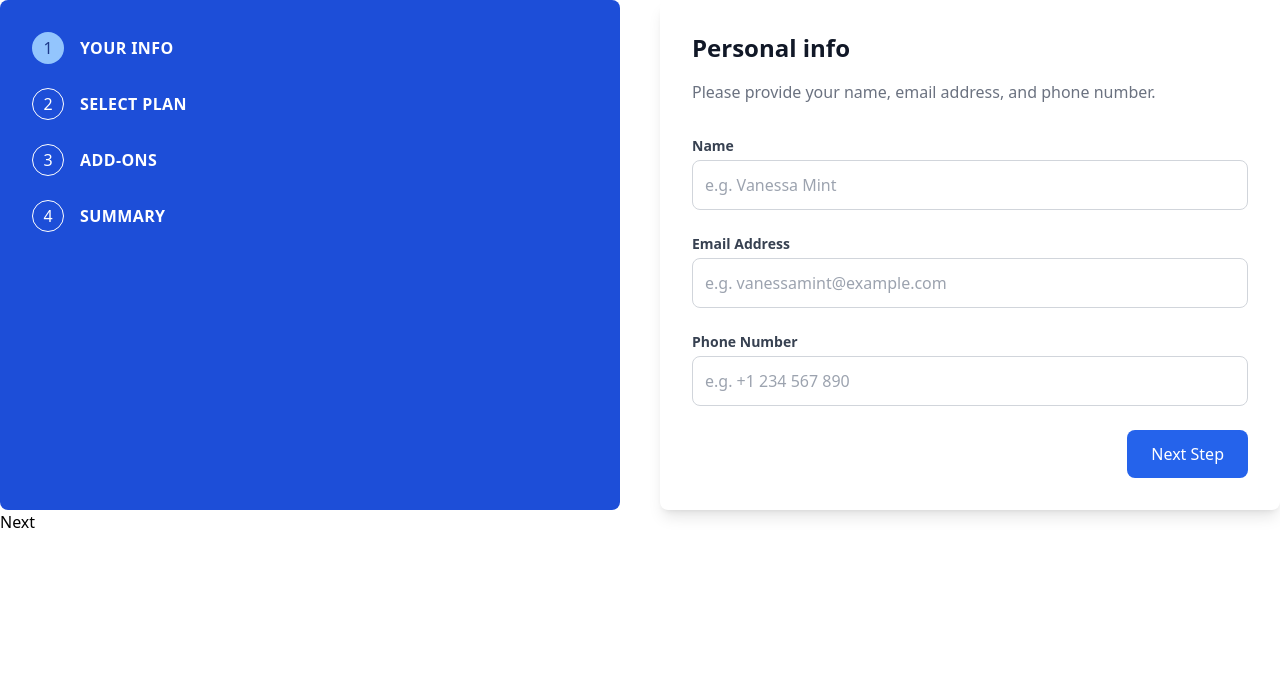
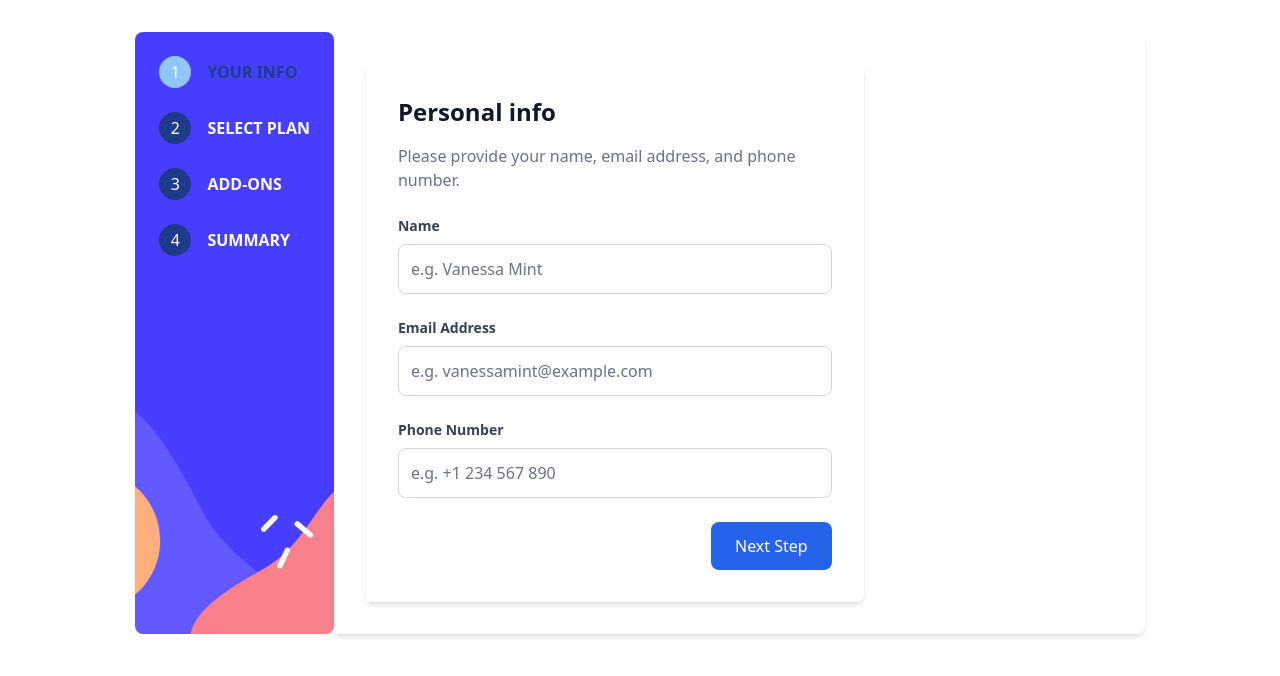
Before and after one commit to Reemaz88/multi-step-form-main, a React (Create React App) app: page / in a window 1280 px wide. Shown: the top 676 px of the page. Built offline with nearby package versions, Linux system fonts and the light colour scheme.

Commit message:
after step 3

```diff
--- a/package.json
+++ b/package.json
@@ -3,12 +3,14 @@
   "version": "0.1.0",
   "private": true,
   "dependencies": {
+    "@tailwindcss/forms": "^0.5.9",
     "@testing-library/jest-dom": "^5.17.0",
     "@testing-library/react": "^13.4.0",
     "@testing-library/user-event": "^13.5.0",
     "formik": "^2.4.6",
     "react": "^18.3.1",
     "react-dom": "^18.3.1",
+    "react-router-dom": "^6.26.2",
     "react-scripts": "5.0.1",
     "web-vitals": "^2.1.4",
     "yup": "^1.4.0"
--- a/src/App.js
+++ b/src/App.js
@@ -1,54 +1,31 @@
-import React, { useState } from "react";
-import StepOne from "./Components/StepOne";
-import StepTwo from "./Components/StepTwo";
-import StepThree from "./Components/StepThree";
-import StepFour from "./Components/StepFour";
-// import FormStepper from "./Components/FormStepper";
-import { Formik, Form } from "formik";
-import validationSchema from "./schemas/validationSchema";
-import initialValues from "./formData";
+import React, { useState } from 'react';
+import { BrowserRouter as Router, Routes, Route } from "react-router-dom";
+import Sidebar from './Components/Sidebar';
+import StepOne from './Components/StepOne';
+import StepTwo from './Components/StepTwo';
+import StepThree from './Components/StepThree';
+import StepFour from './Components/StepFour';
 
-const steps = [
-  { component: StepOne, label: "Personal Info" },
-  { component: StepTwo, label: "Plan Selection" },
-  { component: StepThree, label: "Add-ons" },
-  { component: StepFour, label: "Summary" },
-];
-
-function App() {
-  const [step, setStep] = useState(0);
-
-  const handleNext = (values) => {
-    setStep(step + 1);
-  };
-
-  const handleBack = () => {
-    setStep(step - 1);
-  };
-
-  const CurrentStep = steps[step].component;
+const App = () => {
+  // State to track current step
+  const [currentStep, setCurrentStep] = useState(1);
 
   return (
-    <div className="app-container">
-      <Formik
-        initialValues={initialValues}
-        validationSchema={validationSchema[step]}
-        onSubmit={handleNext}
-      >
-        {({ values }) => (
-          <Form>
-            <CurrentStep />
-            <div className="buttons">
-              {step > 0 && <button onClick={handleBack}>Back</button>}
-              <button type="submit">{step === steps.length - 1 ? "Submit" : "Next"}</button>
-            </div>
-          </Form>
-        )}
-      </Formik>
-    </div>
+    <Router>
+      <div className="flex min-h-screen justify-center bg-blue-50 p-8">
+        {/* Pass currentStep dynamically to Sidebar */}
+        <Sidebar currentStep={currentStep} />
+        <div className="w-2/3 bg-white p-8 rounded-r-lg shadow-md">
+          <Routes>
+            <Route path="/" element={<StepOne setCurrentStep={setCurrentStep} />} />
+            <Route path="/step2" element={<StepTwo setCurrentStep={setCurrentStep} />} />
+            <Route path="/step3" element={<StepThree setCurrentStep={setCurrentStep} />} />
+            <Route path="/step4" element={<StepFour setCurrentStep={setCurrentStep} />} />
+          </Routes>
+        </div>
+      </div>
+    </Router>
   );
-}
+};
 
 export default App;
-
-// <FormStepper steps={steps} currentStep={step} />
--- /dev/null
+++ b/src/Components/Sidebar.js
@@ -0,0 +1,27 @@
+import React from "react";
+
+const Sidebar = ({ currentStep }) => {
+  const steps = [
+    { step: 1, label: 'Your Info' },
+    { step: 2, label: 'Select Plan' },
+    { step: 3, label: 'Add-ons' },
+    { step: 4, label: 'Summary' },
+  ];
+
+  return (
+    <div className="bg-custom-bg bg-cover bg-center text-white p-6 rounded-lg">
+      {steps.map(({ step, label }) => (
+        <div key={step} className="flex items-center mb-6">
+          <div className={`w-8 h-8 ${currentStep === step ? 'bg-blue-300' : 'bg-blue-900'} rounded-full flex items-center justify-center text-white`}>
+            {step}
+          </div>
+          <p className={`ml-4 uppercase font-semibold ${currentStep === step ? 'text-blue-900' : 'text-white'}`}>
+            {label}
+          </p>
+        </div>
+      ))}
+    </div>
+  );
+};
+
+export default Sidebar;
--- a/src/Components/StepOne.js
+++ b/src/Components/StepOne.js
@@ -1,115 +1,60 @@
 import React from "react";
-import { Field, ErrorMessage } from "formik";
+import { Formik, Form, Field, ErrorMessage } from "formik";
+import * as Yup from "yup";
+import { useNavigate } from "react-router-dom";
 
-const StepOne = () => {
+const validationSchema = Yup.object({
+  name: Yup.string().required("This field is required"),
+  email: Yup.string().email("Invalid email address").required("This field is required"),
+  phone: Yup.string().required("This field is required"),
+});
+
+const StepOne = ({ setCurrentStep }) => {
+  const navigate = useNavigate();
+
   return (
-    <div className="grid grid-cols-1 lg:grid-cols-2 gap-10">
-      {/* Sidebar */}
-      <div className="bg-blue-700 text-white p-8 rounded-lg flex flex-col justify-between">
-        <div>
-          <div className="flex items-center mb-6">
-            <div className="w-8 h-8 bg-blue-300 text-blue-900 rounded-full flex items-center justify-center mr-4">
-              1
-            </div>
-            <p className="uppercase tracking-wide font-semibold">Your Info</p>
-          </div>
-          <div className="flex items-center mb-6">
-            <div className="w-8 h-8 border border-white text-white rounded-full flex items-center justify-center mr-4">
-              2
-            </div>
-            <p className="uppercase tracking-wide font-semibold">Select Plan</p>
-          </div>
-          <div className="flex items-center mb-6">
-            <div className="w-8 h-8 border border-white text-white rounded-full flex items-center justify-center mr-4">
-              3
-            </div>
-            <p className="uppercase tracking-wide font-semibold">Add-ons</p>
-          </div>
-          <div className="flex items-center">
-            <div className="w-8 h-8 border border-white text-white rounded-full flex items-center justify-center mr-4">
-              4
-            </div>
-            <p className="uppercase tracking-wide font-semibold">Summary</p>
-          </div>
-        </div>
-        <div className="mt-8">
-          {/* Place additional design elements here if needed */}
-        </div>
+    <div className="flex">
+      <div className="p-8 bg-white w-2/3 rounded-r-lg shadow-md">
+        <Formik
+          initialValues={{ name: "", email: "", phone: "" }}
+          validationSchema={validationSchema}
+          onSubmit={(values) => {
+            console.log(values);
+            setCurrentStep(2); // Set the current step to 2
+            navigate("/step2"); // Navigate to Step 2
+          }}
+        >
+          {() => (
+            <Form>
+              <h2 className="text-2xl font-bold text-gray-900 mb-4">Personal info</h2>
+              <p className="text-gray-500 mb-6">Please provide your name, email address, and phone number.</p>
+
+              <div className="mb-6">
+                <label htmlFor="name" className="block text-sm font-semibold text-gray-700">Name</label>
+                <Field name="name" type="text" placeholder="e.g. Vanessa Mint" className="w-full mt-2 p-3 border border-gray-300 rounded-lg focus:ring-2 focus:ring-blue-500" />
+                <ErrorMessage component="div" name="name" className="text-red-500 text-sm mt-1" />
               </div>
 
-      {/* Form Section */}
-      <div className="bg-white p-8 rounded-lg shadow-lg">
-        <h2 className="text-2xl font-bold text-gray-900 mb-4">Personal info</h2>
-        <p className="text-gray-500 mb-8">
-          Please provide your name, email address, and phone number.
-        </p>
-
-        {/* Name Field */}
               <div className="mb-6">
-          <label className="text-sm font-semibold text-gray-700 mb-1 block" htmlFor="name">
-            Name
-          </label>
-          <Field
-            className="w-full border border-gray-300 rounded-lg p-3 focus:outline-none focus:ring-2 focus:ring-blue-500"
-            id="name"
-            name="personalInfo.name"
-            placeholder="e.g. Vanessa Mint"
-            type="text"
-          />
-          <ErrorMessage
-            name="personalInfo.name"
-            component="div"
-            className="text-red-500 text-sm mt-1"
-          />
+                <label htmlFor="email" className="block text-sm font-semibold text-gray-700">Email Address</label>
+                <Field name="email" type="email" placeholder="e.g. vanessamint@example.com" className="w-full mt-2 p-3 border border-gray-300 rounded-lg focus:ring-2 focus:ring-blue-500" />
+                <ErrorMessage component="div" name="email" className="text-red-500 text-sm mt-1" />
               </div>
 
-        {/* Email Field */}
               <div className="mb-6">
-          <label className="text-sm font-semibold text-gray-700 mb-1 block" htmlFor="email">
-            Email Address
-          </label>
-          <Field
-            className="w-full border border-gray-300 rounded-lg p-3 focus:outline-none focus:ring-2 focus:ring-blue-500"
-            id="email"
-            name="personalInfo.email"
-            placeholder="e.g. vanessamint@example.com"
-            type="email"
-          />
-          <ErrorMessage
-            name="personalInfo.email"
-            component="div"
-            className="text-red-500 text-sm mt-1"
-          />
+                <label htmlFor="phone" className="block text-sm font-semibold text-gray-700">Phone Number</label>
+                <Field name="phone" type="text" placeholder="e.g. +1 234 567 890" className="w-full mt-2 p-3 border border-gray-300 rounded-lg focus:ring-2 focus:ring-blue-500" />
+                <ErrorMessage component="div" name="phone" className="text-red-500 text-sm mt-1" />
               </div>
 
-        {/* Phone Number Field */}
-        <div className="mb-6">
-          <label className="text-sm font-semibold text-gray-700 mb-1 block" htmlFor="phone">
-            Phone Number
-          </label>
-          <Field
-            className="w-full border border-gray-300 rounded-lg p-3 focus:outline-none focus:ring-2 focus:ring-blue-500"
-            id="phone"
-            name="personalInfo.phone"
-            placeholder="e.g. +1 234 567 890"
-            type="text"
-          />
-          <ErrorMessage
-            name="personalInfo.phone"
-            component="div"
-            className="text-red-500 text-sm mt-1"
-          />
-        </div>
-
-        {/* Next Step Button */}
               <div className="flex justify-end">
-          <button
-            type="submit"
-            className="bg-blue-600 text-white px-6 py-3 rounded-lg hover:bg-blue-700 focus:outline-none focus:ring-2 focus:ring-blue-500"
-          >
+                <button type="submit" className="bg-blue-600 text-white py-3 px-6 rounded-lg hover:bg-blue-700 focus:outline-none focus:ring-2 focus:ring-blue-500">
                   Next Step
                 </button>
               </div>
+            </Form>
+          )}
+        </Formik>
       </div>
     </div>
   );
--- a/src/Components/StepThree.js
+++ b/src/Components/StepThree.js
@@ -0,0 +1,61 @@
+import React from "react";
+import { Formik, Form, Field, ErrorMessage } from "formik";
+import * as Yup from "yup";
+import { useNavigate } from "react-router-dom";
+
+// Validation schema for Step Three (e.g., Add-ons)
+const validationSchema = Yup.object({
+  addons: Yup.array().required("Please select at least one add-on"),
+});
+
+const StepThree = ({ setCurrentStep }) => {
+  const navigate = useNavigate();
+
+  return (
+    <div className="flex">
+      <div className="p-8 bg-white w-2/3 rounded-r-lg shadow-md">
+        <Formik
+          initialValues={{ addons: [] }}
+          validationSchema={validationSchema}
+          onSubmit={(values) => {
+            console.log(values);
+            setCurrentStep(4); // Set the current step to 4
+            navigate("/step4"); // Navigate to Step Four (Summary)
+          }}
+        >
+          {() => (
+            <Form>
+              <h2 className="text-2xl font-bold text-gray-900 mb-4">Add-ons</h2>
+              <p className="text-gray-500 mb-6">Please select the add-ons you'd like to include.</p>
+
+              {/* Add-ons Field (Multiple Checkboxes) */}
+              <div className="mb-6">
+                <label className="block text-sm font-semibold text-gray-700">Add-ons</label>
+                <div className="mt-2">
+                  <label className="flex items-center">
+                    <Field type="checkbox" name="addons" value="addon1" className="mr-2" />
+                    Add-on 1
+                  </label>
+                  <label className="flex items-center">
+                    <Field type="checkbox" name="addons" value="addon2" className="mr-2" />
+                    Add-on 2
+                  </label>
+                </div>
+                <ErrorMessage component="div" name="addons" className="text-red-500 text-sm mt-1" />
+              </div>
+
+              {/* Next Step Button */}
+              <div className="flex justify-end">
+                <button type="submit" className="bg-blue-600 text-white py-3 px-6 rounded-lg hover:bg-blue-700 focus:outline-none focus:ring-2 focus:ring-blue-500">
+                  Next Step
+                </button>
+              </div>
+            </Form>
+          )}
+        </Formik>
+      </div>
+    </div>
+  );
+};
+
+export default StepThree;
--- a/src/Components/StepTwo.js
+++ b/src/Components/StepTwo.js
@@ -0,0 +1,60 @@
+import React from "react";
+import { Formik, Form, Field, ErrorMessage } from "formik";
+import * as Yup from "yup";
+import { useNavigate } from "react-router-dom";
+
+// Validation schema for Step Two (e.g., Select Plan)
+const validationSchema = Yup.object({
+  plan: Yup.string().required("Please select a plan"),
+});
+
+const StepTwo = ({ setCurrentStep }) => {
+  const navigate = useNavigate();
+
+  return (
+    <div className="flex">
+      <div className="p-8 bg-white w-2/3 rounded-r-lg shadow-md">
+        <Formik
+          initialValues={{ plan: "" }}
+          validationSchema={validationSchema}
+          onSubmit={(values) => {
+            console.log(values);
+            setCurrentStep(3); // Set the current step to 3
+            navigate("/step3"); // Navigate to Step Three
+          }}
+        >
+          {() => (
+            <Form>
+              <h2 className="text-2xl font-bold text-gray-900 mb-4">Select Plan</h2>
+              <p className="text-gray-500 mb-6">
+                Please select your plan from the options below.
+              </p>
+
+              {/* Plan Selection Field */}
+              <div className="mb-6">
+                <label htmlFor="plan" className="block text-sm font-semibold text-gray-700">
+                  Plan
+                </label>
+                <Field as="select" name="plan" className="w-full mt-2 p-3 border border-gray-300 rounded-lg focus:ring-2 focus:ring-blue-500">
+                  <option value="">Select your plan</option>
+                  <option value="basic">Basic Plan</option>
+                  <option value="premium">Premium Plan</option>
+                </Field>
+                <ErrorMessage component="div" name="plan" className="text-red-500 text-sm mt-1" />
+              </div>
+
+              {/* Next Step Button */}
+              <div className="flex justify-end">
+                <button type="submit" className="bg-blue-600 text-white py-3 px-6 rounded-lg hover:bg-blue-700 focus:outline-none focus:ring-2 focus:ring-blue-500">
+                  Next Step
+                </button>
+              </div>
+            </Form>
+          )}
+        </Formik>
+      </div>
+    </div>
+  );
+};
+
+export default StepTwo;
--- a/src/styles/tailwind.css
+++ b/src/styles/tailwind.css
@@ -0,0 +1,3 @@
+@tailwind base;
+@tailwind components;
+@tailwind utilities;
--- a/tailwind.config.js
+++ b/tailwind.config.js
@@ -2,10 +2,17 @@
 module.exports = {
   content: [
     "./src/index.js",
-    "./src/Components/StepOne.js"
+    "./src/Components/StepOne.js",
+    "./src/Components/Sidebar.js"
   ],
   theme: {
-    extend: {},
+    extend: {
+      backgroundImage: {
+        'custom-bg': "url('/src/assets/images/bg-sidebar-desktop.svg')",
+      },
+    },
   },
-  plugins: [],
+  plugins: [
+    require('@tailwindcss/forms'),
+  ],
 }
```
Also changed, not shown: 1 other file (tests, documents, lock files or other folders). Lines whose indentation alone changed are shown as unchanged.
